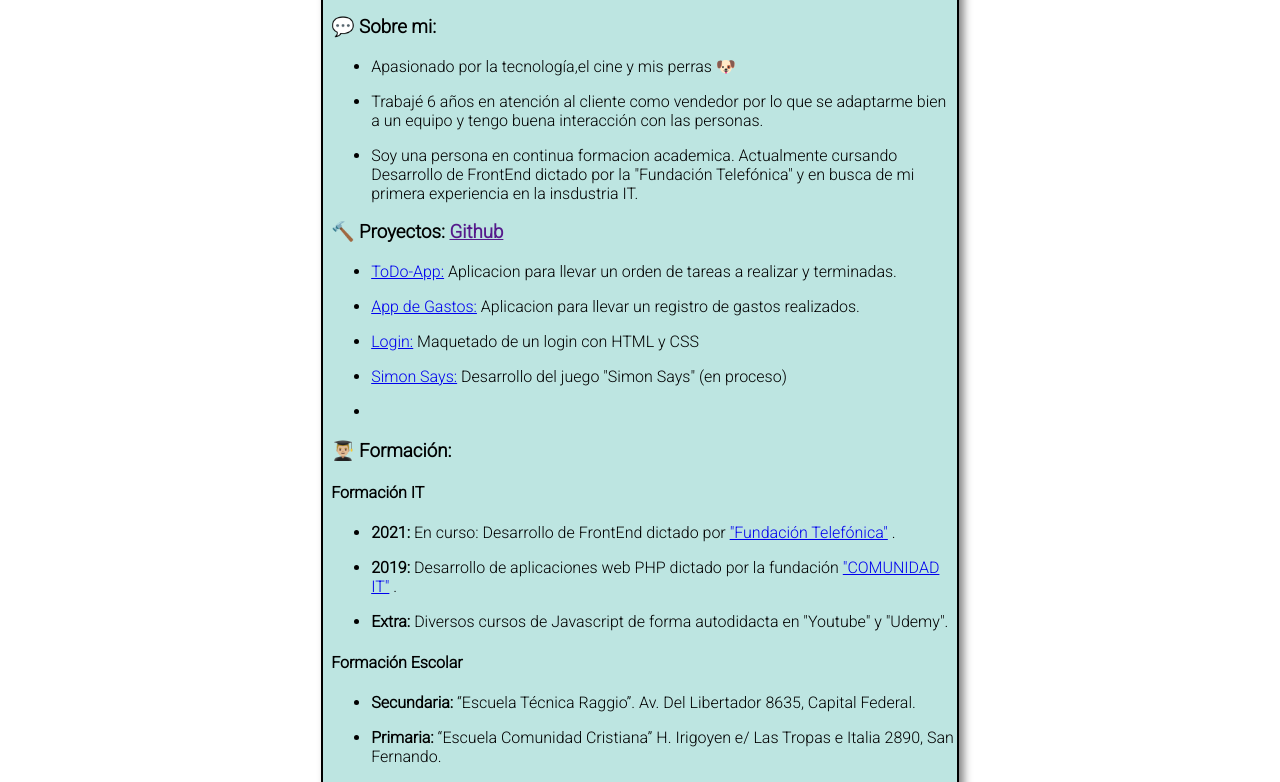
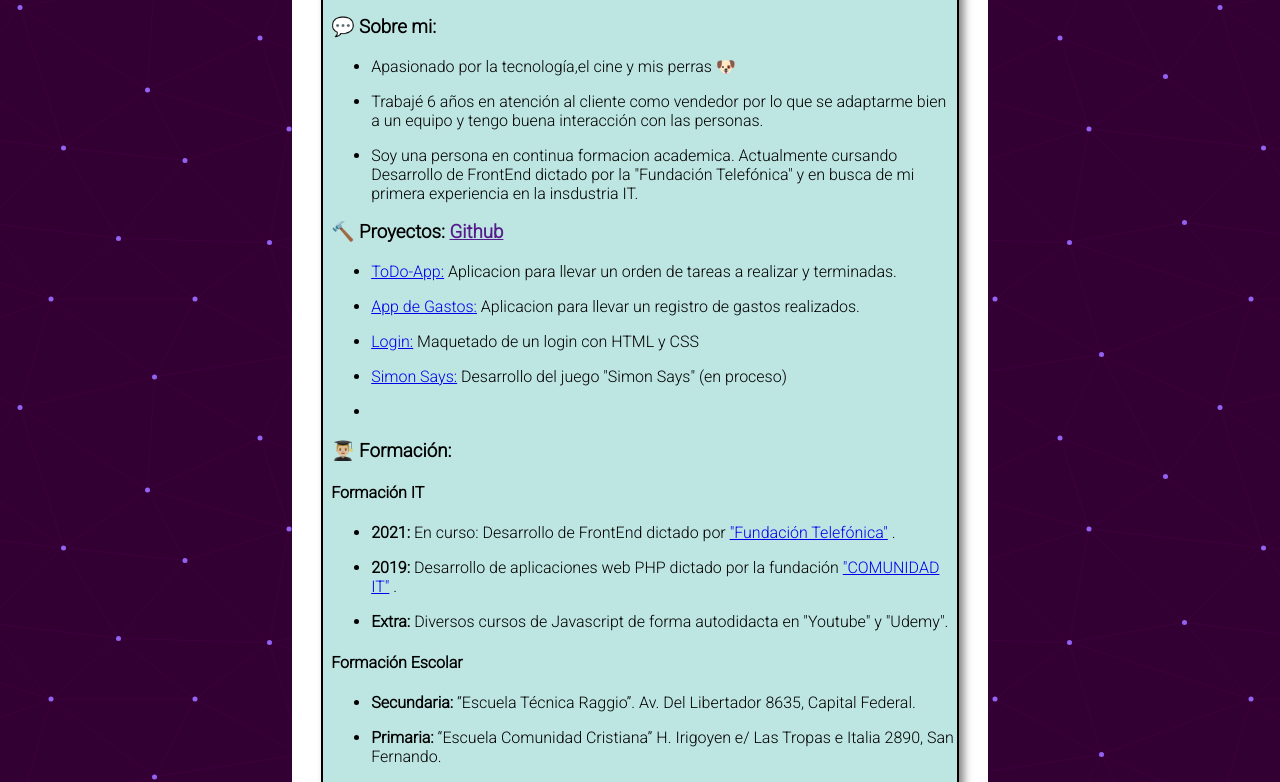
Before and after one commit to eliasg52/Curriculum-Online, a plain HTML site: page index.html in a window 1280 px wide. Shown: the part 292-1074 px from the top of the page. Drawn offline with Linux system fonts and the light colour scheme; the site is published under a folder, as on GitHub Pages, so addresses that start at the root find nothing.

Commit message:
Update style.css

```diff
--- a/css/style.css
+++ b/css/style.css
@@ -1,7 +1,7 @@
 /* General Styles  */
 
 body {
-  background-image: url('/img/Endless-Constellation.svg');
+  background-image: url('../img/Endless-Constellation.svg');
   font-family: 'Roboto', sans-serif;
 }
 
```
